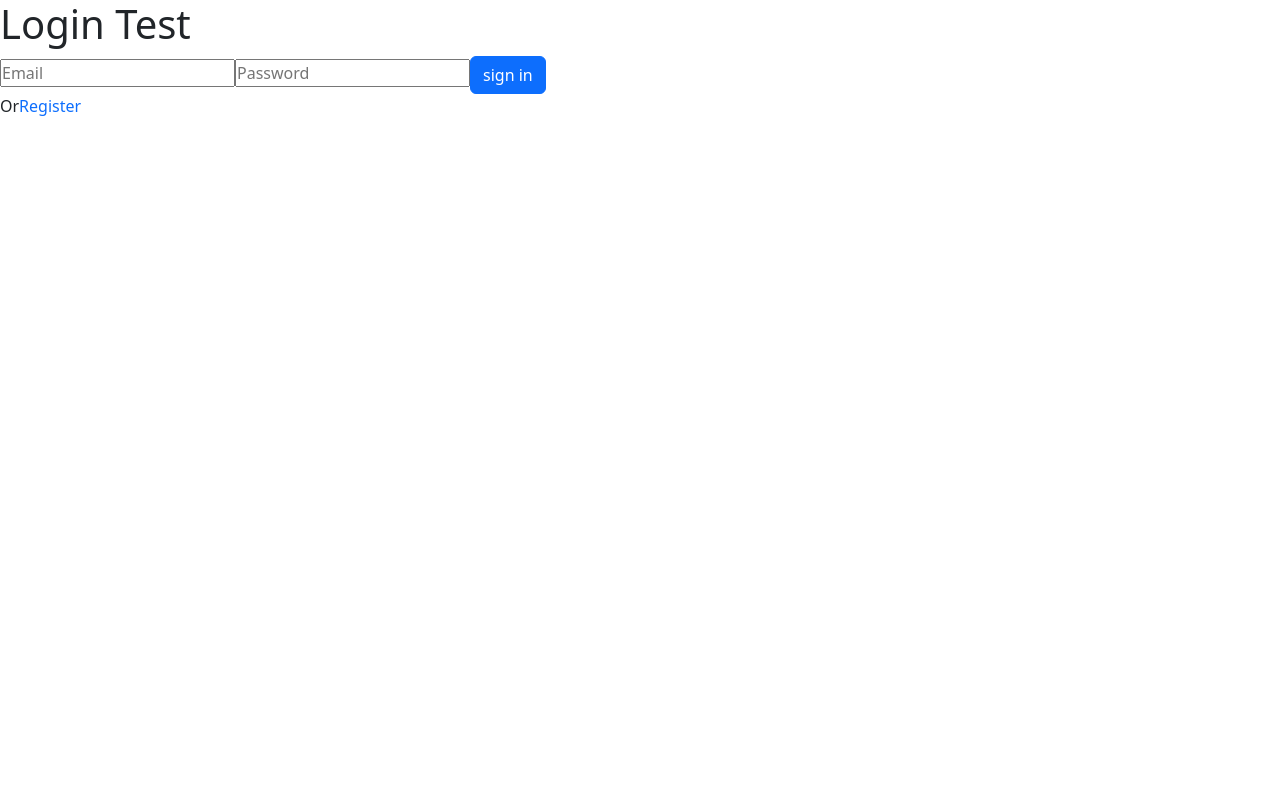
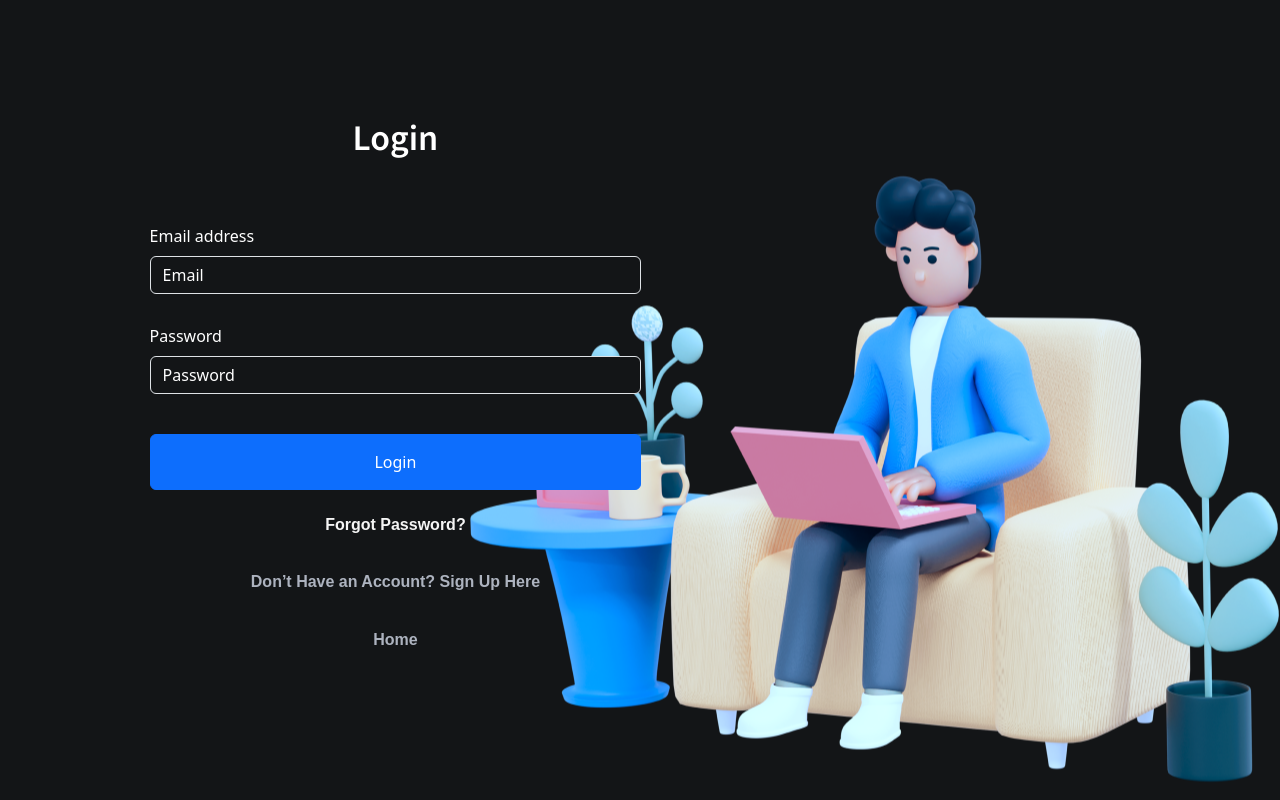
Before and after one commit to LiRiK000/Crypto-Brains, a React (Create React App) app in the folder client/: page /login in a window 1280 px wide. Built offline with nearby package versions, Linux system fonts and the light colour scheme; no server answers.

Commit message:
Was added LoginPage

```diff
--- /dev/null
+++ b/client/src/components/LogRegComp/Forms/Form.module.css
@@ -0,0 +1,4 @@
+.formControl::placeholder,
+.formControl {
+  color: white !important; /* Устанавливаем белый цвет текста */
+}
--- a/client/src/components/LogRegComp/Forms/Form.tsx
+++ b/client/src/components/LogRegComp/Forms/Form.tsx
@@ -1,37 +1,82 @@
 import React, { FC, useState } from "react";
-import { Button } from "react-bootstrap";
+import styles from './Form.module.css';
+import { Form, FormGroup, FormControl, Button } from 'react-bootstrap';
+import 'bootstrap/dist/css/bootstrap.min.css';
+
 
 interface IFormProps {
     title: string,
     handleClick: (email: string, pass: string) => void
 }
-const Form:FC<IFormProps> = ({title, handleClick}) => {
+const Forms: FC<IFormProps> = ({ title, handleClick }) => {
     const [email, setEmail] = useState('');
     const [pass, setPass] = useState('');
 
     return (
-        <div>
-            <form>
-                <input
+        // <div>
+        //     <form>
+
+        //         <input
+        //             type="email"
+        //             placeholder="Email"
+        //             style={{width: '100%',height:'38px', marginBottom: '30px'}}
+        //             onChange={(e) => setEmail(e.target.value)}
+        //         />
+        //         <input
+        //         style={{width: '100%',height:'38px', marginBottom: '30px'}}
+        //         type="password"
+        //             placeholder="Password"
+        //         />
+        //         <Button
+        //         style={{width: '100%', height: '56px'}}
+        //         onClick={() => handleClick(email, pass)}
+        //         >
+        //             {title}
+        //         </Button>
+        //     </form>
+        // </div>
+        <Form>
+            <Form.Group controlId="formBasicEmail">
+                <Form.Label
+                    className="text-white"
+                >
+                    Email address
+                </Form.Label>
+                <Form.Control
+                    className={styles.formControl}
                     type="email"
                     placeholder="Email"
                     onChange={(e) => setEmail(e.target.value)}
+                    style={{ width: '100%', height: '38px', marginBottom: '30px', background:'#131517' }}
                 />
-                <input
+            </Form.Group>
+
+            <Form.Group controlId="formBasicPassword">
+                <Form.Label
+                    className="text-white"
+                >
+                    Password
+                </Form.Label>
+                <Form.Control
+                    className={styles.formControl}
                     type="password"
                     placeholder="Password"
                     onChange={(e) => setPass(e.target.value)}
+                    style={{ width: '100%', height: '38px', marginBottom: '40px', background:'#131517' }}
                 />
-                <Button
+            </Form.Group>
+
+            <Button
+                style={{ width: '100%', height: '56px' }}
                 onClick={() => handleClick(email, pass)}
-                >
-                    {title}
-                </Button>
-            </form>
-        </div>
+            >
+                Login
+            </Button>
+        </Form>
+
     )
 }
 
 
 
-export { Form };
+export { Forms };
--- /dev/null
+++ b/client/src/components/LogRegComp/LoginComp/Login.module.css
@@ -0,0 +1,59 @@
+.wrapper {
+    width: 100%;
+    display: flex;
+    align-items: center;
+    background: #131517;
+    height: 100vh;
+    background-image: url('./img/1.png');
+    background-repeat: no-repeat;
+    background-position: right;
+}
+
+
+.textBlock {
+    margin-bottom: 60px;
+    width: 170%;
+}
+.content{
+    margin-left: 10%;
+    margin-right: 10%;
+}
+.form{
+    width: 170%;
+    margin-right: 5%;
+}
+
+.title {
+    color: var(--White, #FFF);
+    text-align: center;
+    font-family: 'Source Sans Pro', sans-serif;
+    font-size: 36px;
+    font-style: normal;
+    font-weight: 600;
+    line-height: normal;
+}
+
+.FP{
+    margin-top: 25px;
+    margin-bottom: 30px;
+    width: 170%;
+    display: flex;
+    align-items: center;
+    justify-content: center;
+}
+.FPText{
+    color: whitesmoke !important;
+}
+.FPText2{
+    color: #ADB3BF !important;
+}
+.FPText3{
+    color: #ADB3BF !important;
+}
+
+
+@media screen and (max-width: 924px){
+    .FPText{
+        color:chocolate !important;
+    }
+}
--- a/client/src/components/LogRegComp/LoginComp/Login.tsx
+++ b/client/src/components/LogRegComp/LoginComp/Login.tsx
@@ -1,11 +1,11 @@
-import { Form } from "../Forms/Form";
+import { Forms } from "../Forms/Form";
 import { getAuth, signInWithEmailAndPassword } from "firebase/auth";
 import { useDispatch } from "react-redux";
-import { setUser } from "../../../store/slices/userSlice";
+import { Container, Row, Col } from "react-bootstrap";
+import { setUser } from "store/slices/userSlice";
 import { useNavigate } from "react-router";
 import { useAuth } from "hooks/use-auth";
-import { stringify } from "querystring";
-
+import styles from "./Login.module.css";
 const Log = () => {
     const dispatch = useDispatch();
     const navigate = useNavigate();
@@ -25,14 +25,11 @@ const Log = () => {
                     id: user.uid,
                     emailVerified: user.emailVerified
                 }));
-                if (user.refreshToken){
+                if (user.refreshToken && user.email && user.uid) {
                     localStorage.setItem('token', user.refreshToken);
-                }
-                if (user.email){
                     localStorage.setItem('email', user.email);
-                }
-                if (user.uid){
                     localStorage.setItem('id', user.uid);
+                    console.log(user);
                 }
                 navigate('/')
             })
@@ -41,10 +38,83 @@ const Log = () => {
     }
     localStorage.setItem('currentUser', JSON.stringify(setUser));
     return (
-        <Form
-            title="sign in"
-            handleClick={handleLogin}
-        />
+        <>
+            <Container fluid className={styles.wrapper}>
+                <Row className={styles.content}>
+                    <Col xxl={12} xl={12} lg={12} md={12} sm={12} xs={12} col={12}>
+                        <div className={styles.textBlock}>
+                            <h1 className={styles.title}>Login</h1>
+                        </div>
+                        <div className={styles.form}>
+                            <Forms
+                                title="Login"
+                                handleClick={handleLogin}
+                            />
+                        </div>
+                        <div className={styles.FP}>
+                            <a
+                                href="/forgot-pass"
+                                style={{
+                                    textDecoration: 'none'
+                                }}>
+                                <h1
+                                    className={styles.FPText}
+                                    style={{
+                                        color: '#ECEEF0',
+                                        fontFamily: 'sans-serif',
+                                        fontSize: '16px',
+                                        fontStyle: 'normal',
+                                        fontWeight: '600',
+                                    }}
+                                >
+                                    Forgot Password?
+                                </h1>
+                            </a>
+                        </div>
+                        <div className={styles.FP}>
+                            <a
+                                href="/register"
+                                style={{
+                                    textDecoration: 'none'
+                                }}>
+                                <h1
+                                    className={styles.FPText2}
+                                    style={{
+                                        color: '#ECEEF0',
+                                        fontFamily: 'sans-serif',
+                                        fontSize: '16px',
+                                        fontStyle: 'normal',
+                                        fontWeight: '600',
+                                    }}
+                                >
+                                    Don’t Have an Account? Sign Up Here
+                                </h1>
+                            </a>
+                        </div>
+                        <div className={styles.FP}>
+                            <a
+                                href="/"
+                                style={{
+                                    textDecoration: 'none'
+                                }}>
+                                <h1
+                                    className={styles.FPText3}
+                                    style={{
+                                        color: '#ECEEF0',
+                                        fontFamily: 'sans-serif',
+                                        fontSize: '16px',
+                                        fontStyle: 'normal',
+                                        fontWeight: '600',
+                                    }}
+                                >
+                                    Home
+                                </h1>
+                            </a>
+                        </div>
+                    </Col>
+                </Row>
+            </Container>
+        </>
     )
 }
 
--- a/client/src/components/LogRegComp/RegComp/Reg.tsx
+++ b/client/src/components/LogRegComp/RegComp/Reg.tsx
@@ -1,8 +1,8 @@
 import { useDispatch } from "react-redux";
 import { useNavigate } from 'react-router-dom';
 import { getAuth, createUserWithEmailAndPassword } from "firebase/auth";
-import { Form } from "../Forms/Form";
-import { setUser } from "../../../store/slices/userSlice";
+import { Forms } from "../Forms/Form";
+import { setUser } from "store/slices/userSlice";
 
 const SignUp = () => {
     const dispatch = useDispatch();
@@ -25,7 +25,7 @@ const SignUp = () => {
     }
 
 return (
-    <Form
+    <Forms
         title="Register"
         handleClick={handleRegister}
     />
--- a/client/src/components/СommonСomponents/MenuContext/MenuContext.tsx
+++ b/client/src/components/СommonСomponents/MenuContext/MenuContext.tsx
@@ -10,15 +10,19 @@ import 'bootstrap/dist/css/bootstrap.min.css'
 
 const MenuCont = () => {
     const dispatch = useDispatch();
+    let { isAuth, token, email, id } = useAuth();
     const storedToken = localStorage.getItem('token');
     const storedEmail = localStorage.getItem('email');
     const storedId = localStorage.getItem('id');
-    let { isAuth, token, email, id } = useAuth();
     if (storedEmail && storedToken && storedId) {
         email = storedEmail
         id = storedId
         token = storedToken
         isAuth = true;
+        console.log(email)
+        console.log(token)
+        console.log(id)
+        console.log(isAuth)
     }
 
     return isAuth ? (
--- a/client/src/pages/Log-Reg/Log.tsx
+++ b/client/src/pages/Log-Reg/Log.tsx
@@ -1,5 +1,5 @@
 import React, { FC } from "react";
-import { Log } from '../../components/LogRegComp/LoginComp/Login';
+import { Log } from 'components/LogRegComp/LoginComp/Login';
 
 
 
@@ -7,20 +7,7 @@ import { Log } from '../../components/LogRegComp/LoginComp/Login';
 
 const Login: FC = () => {
     return (
-        <div>
-            <h1>
-                Login Test
-            </h1>
             <Log />
-
-
-            <p>
-                Or
-                <a href="/register">
-                    Register
-                </a>
-            </p>
-        </div>
     )
 };
 
--- a/client/src/pages/Team/Team.tsx
+++ b/client/src/pages/Team/Team.tsx
@@ -1,17 +1,16 @@
 import React from "react";
-import TeamCards from '../../components/TeamPageComp/Team/index';
-import Menu from "../../components/СommonСomponents/Menu/Menu";
-import TMP from "../../components/TeamPageComp/TeamMainPage/TMP";
+import TeamCards from 'components/TeamPageComp/Team/index';
+import TMP from "components/TeamPageComp/TeamMainPage/TMP";
 import MenuCont from "components/СommonСomponents/MenuContext/MenuContext";
 
 
 
 
 
-const ManagmentDeportment = [require('../../components/TeamPageComp/Team/img/1.png'), require('../../components/TeamPageComp/Team/img/2.png'), require('../../components/TeamPageComp/Team/img/3.png'), require('../../components/TeamPageComp/Team/img/4.png')];
-const HRDeportment = [require('../../components/TeamPageComp/Team/img/5.png'), require('../../components/TeamPageComp/Team/img/6.png'), require('../../components/TeamPageComp/Team/img/7.png'), require('../../components/TeamPageComp/Team/img/8.png')];
-const MarketingDeportment = [require('../../components/TeamPageComp/Team/img/9.png'), require('../../components/TeamPageComp/Team/img/10.png'), require('../../components/TeamPageComp/Team/img/11.png'), require('../../components/TeamPageComp/Team/img/12.png')];
-const FinanceDeportment = [require('../../components/TeamPageComp//Team/img/13.png'), require('../../components/TeamPageComp/Team/img/14.png'), require('../../components/TeamPageComp/Team/img/15.png'), require('../../components/TeamPageComp/Team/img/16.png')];
+const ManagmentDeportment = [require('components/TeamPageComp/Team/img/1.png'), require('components/TeamPageComp/Team/img/2.png'), require('components/TeamPageComp/Team/img/3.png'), require('components/TeamPageComp/Team/img/4.png')];
+const HRDeportment = [require('components/TeamPageComp/Team/img/5.png'), require('components/TeamPageComp/Team/img/6.png'), require('components/TeamPageComp/Team/img/7.png'), require('components/TeamPageComp/Team/img/8.png')];
+const MarketingDeportment = [require('components/TeamPageComp/Team/img/9.png'), require('components/TeamPageComp/Team/img/10.png'), require('components/TeamPageComp/Team/img/11.png'), require('components/TeamPageComp/Team/img/12.png')];
+const FinanceDeportment = [require('components/TeamPageComp//Team/img/13.png'), require('components/TeamPageComp/Team/img/14.png'), require('components/TeamPageComp/Team/img/15.png'), require('components/TeamPageComp/Team/img/16.png')];
 
 
 
```
Also changed, not shown: client/src/components/LogRegComp/LoginComp/img/1.png (added).
